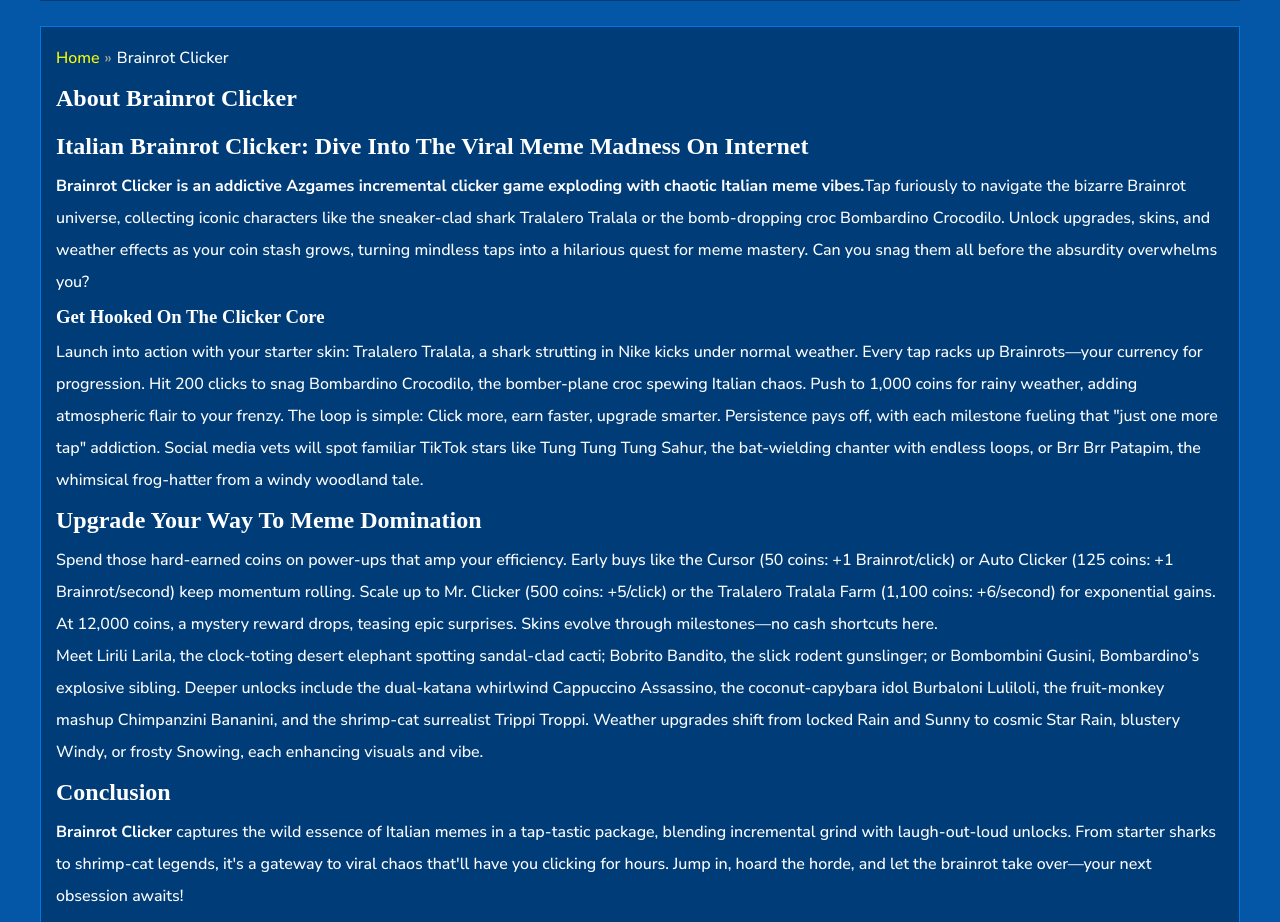
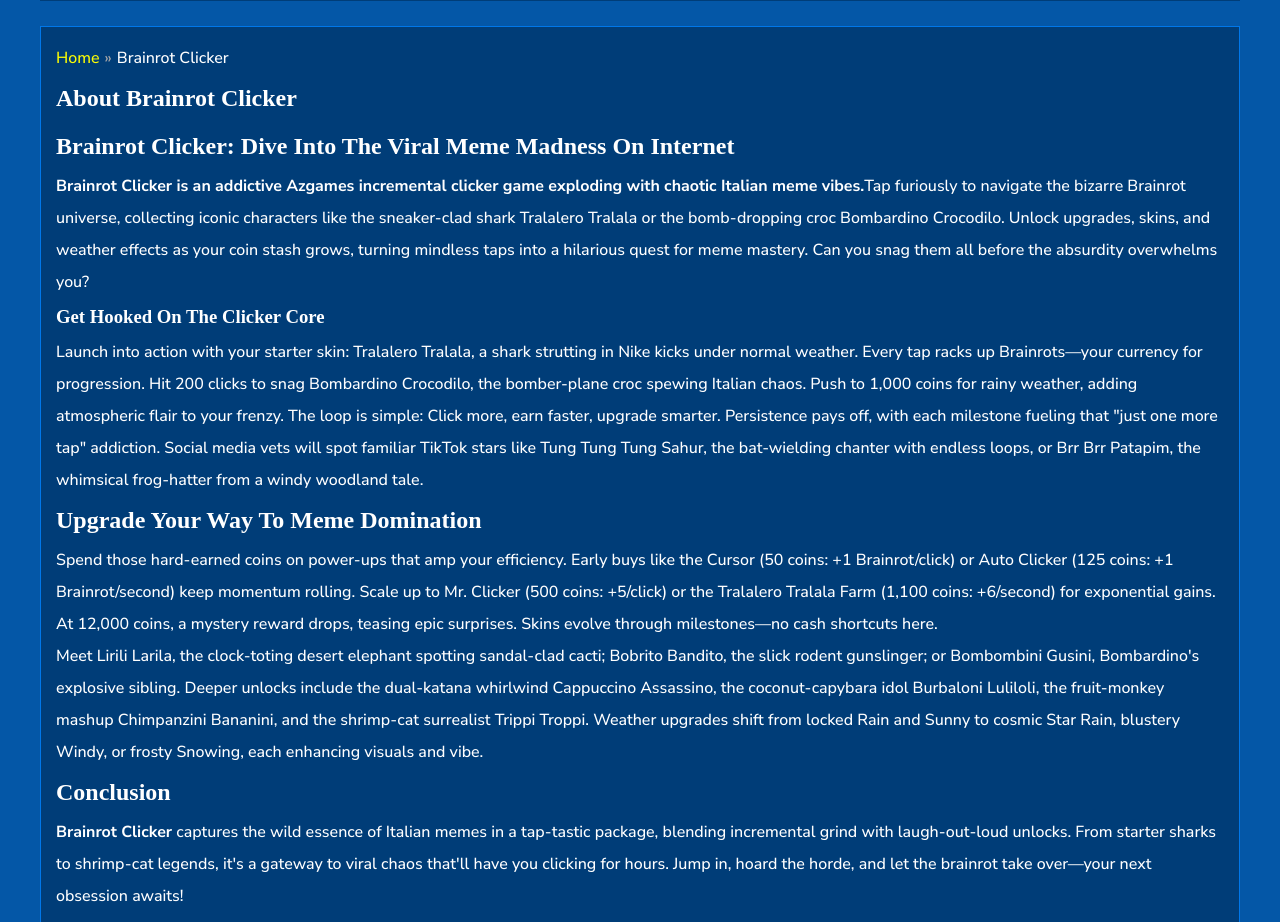
Before and after one commit to raiseanimals/raiseanimals.github.io, a plain HTML site: page brainrot-clicker.html in a window 1280 px wide. Shown: the part 900-1822 px from the top of the page. Drawn offline with Linux system fonts and the light colour scheme.

Commit message:
Update brainrot-clicker.html

```diff
--- a/brainrot-clicker.html
+++ b/brainrot-clicker.html
@@ -206,7 +206,7 @@
                             </div>
                         </div>
                         <div class="text-area--content">
-                            <h2>About Brainrot Clicker</h2><h2>Italian Brainrot Clicker: Dive into the Viral Meme Madness on Internet</h2>
+                            <h2>About Brainrot Clicker</h2><h2>Brainrot Clicker: Dive into the Viral Meme Madness on Internet</h2>
 <p><strong>Brainrot Clicker is an addictive Azgames incremental clicker game exploding with chaotic Italian meme vibes.</strong>Tap furiously to navigate the bizarre Brainrot universe, collecting iconic characters like the sneaker-clad shark Tralalero Tralala or the bomb-dropping croc Bombardino Crocodilo. Unlock upgrades, skins, and weather effects as your coin stash grows, turning mindless taps into a hilarious quest for meme mastery. Can you snag them all before the absurdity overwhelms you?</p>
 <h3>Get Hooked on the Clicker Core</h3>
 <p>Launch into action with your starter skin: Tralalero Tralala, a shark strutting in Nike kicks under normal weather. Every tap racks up Brainrots&mdash;your currency for progression. Hit 200 clicks to snag Bombardino Crocodilo, the bomber-plane croc spewing Italian chaos. Push to 1,000 coins for rainy weather, adding atmospheric flair to your frenzy. The loop is simple: Click more, earn faster, upgrade smarter. Persistence pays off, with each milestone fueling that "just one more tap" addiction. Social media vets will spot familiar TikTok stars like Tung Tung Tung Sahur, the bat-wielding chanter with endless loops, or Brr Brr Patapim, the whimsical frog-hatter from a windy woodland tale.</p>
```
